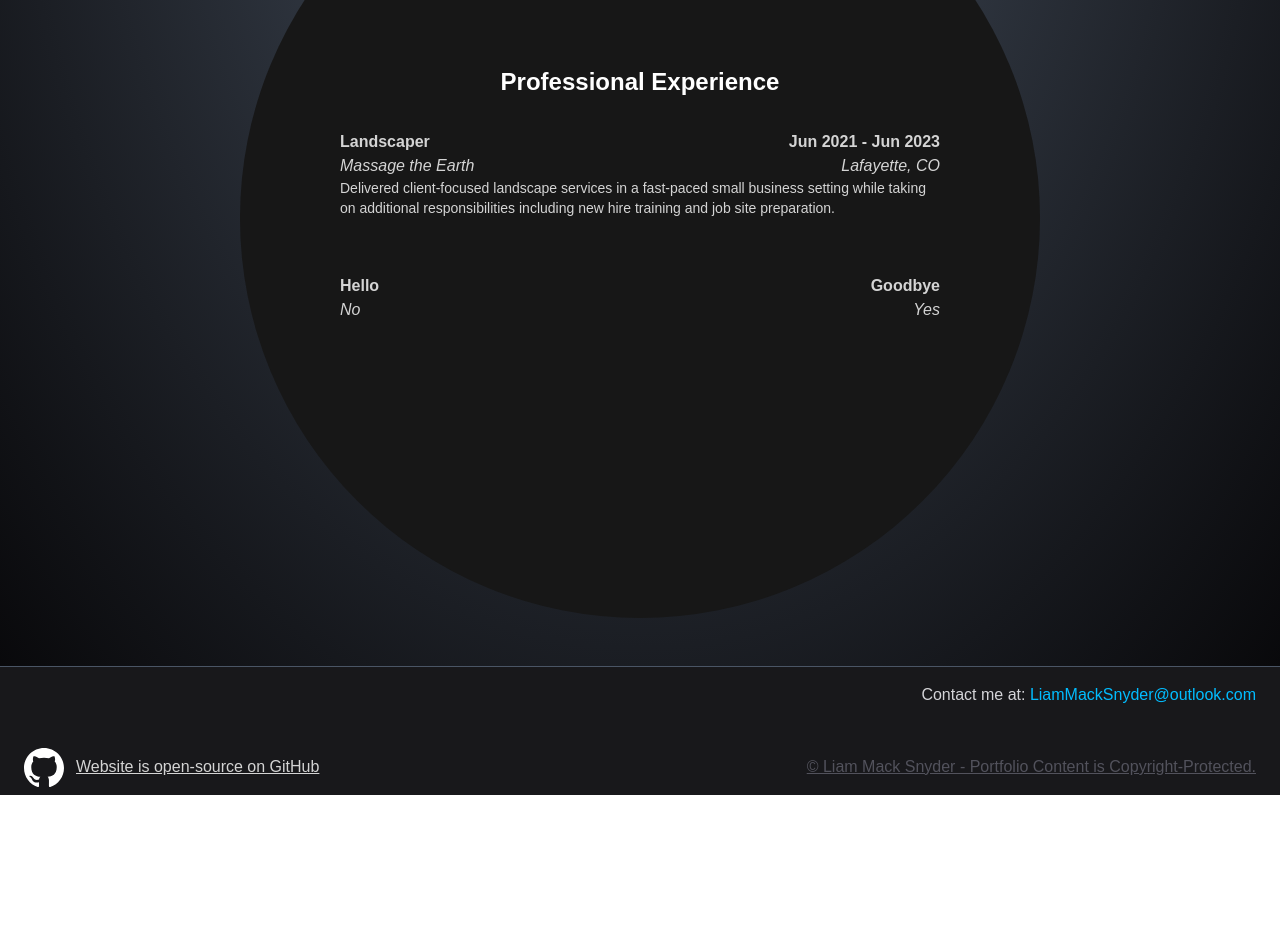
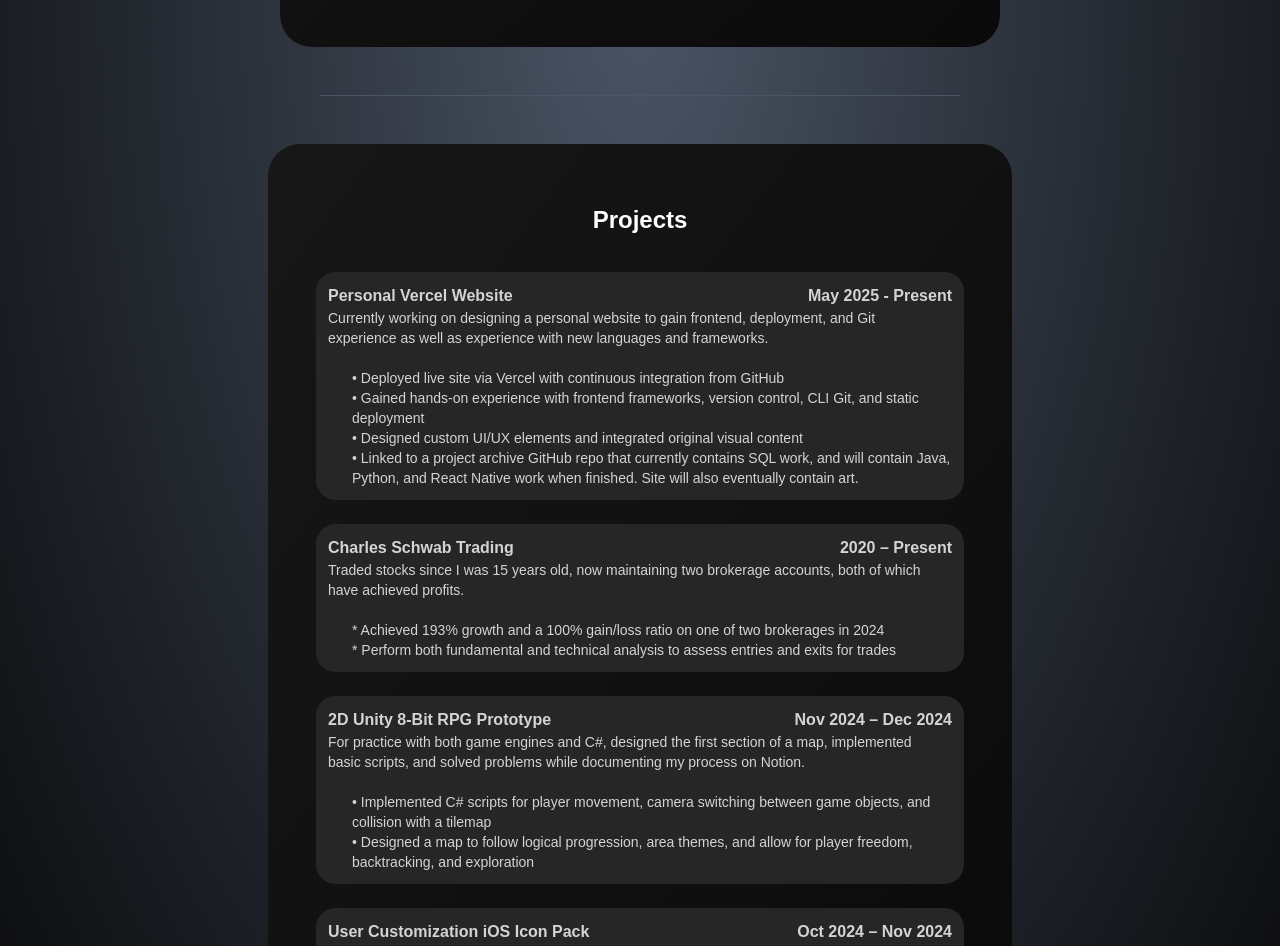
Before and after one commit to MackMaritimus/liammacksnyder, a Next.js app: page / in a window 1280 px wide. Shown: the part 2460-3406 px from the top of the page. Before the commit the page ends 3255 px from the top, so only its background shows below. Built offline with nearby package versions, Linux system fonts and the light colour scheme.

Commit message:
Responsive Resume Section, New Bubbles, and Design
- Added "bullets" property to "BubbleTable"
- Added "Projects" bubble to Resume Section
- Corrected information in Resume Section

```diff
--- a/src/components/sections/homepage/Resume.tsx
+++ b/src/components/sections/homepage/Resume.tsx
@@ -1,5 +1,7 @@
 import Head2 from "@/components/ui/Head2";
 import BubbleTable from "@/components/ui/BubbleTable";
+import Bubble1 from "@/components/ui/Bubble1";
+import CompDivider from "@/components/ui/CompDivider";
 
 // Resume Section With Qualifications
 
@@ -13,49 +15,115 @@ export default function Resume () {
                     Resume
                 </Head2>
 
-                <div className = "flex flex-col text-center bg-neutral-900 rounded-full mt-12 mb-12 w-200 h-200 p-10 justify-center items-center">
-                    <div>
+                {/* Education Bubble */}
+                <Bubble1 header = "Education">
+
+                    {/* B.S. Computer Information Systems, CSU */}
                     <BubbleTable
-                            header = "Education"
                         title = "B.S. Computer Information Systems"
                         date = "Graduation Dec 2025"
                         company = "Colorado State University"
                         location = "Fort Collins, CO"
-                            description= "Certification is Business Application Development"
+                        bullets= {`* Certification in Business Application Development`}
                     />
 
+                    {/* B.S. Marketing, CSU */}
                     <BubbleTable
                         title = "B.S. Marketing"
-                            date = "Graduation May 2025"
+                        date = "Graduation Dec 2025"
                         company = "Colorado State University"
                         location = "Fort Collins, CO"
-                            description= "Certification is Business to Business Selling"
+                        bullets= {`* Certification in Business to Business Selling`}
                     />
+                </Bubble1>
 
-                    </div>
-                </div>
+                <CompDivider/>
 
-                <div className = "flex flex-col text-center bg-neutral-900 rounded-full mt-12 mb-12 w-200 h-200 p-10 justify-center items-center">
-                    <div>
+                {/* Professional Experience Bubble */}
+                <Bubble1 header = "Professional Experience">
+
+                    {/* Landscaper Position */}
                     <BubbleTable
-                            header = "Professional Experience"
                         title = "Landscaper"
                         date = "Jun 2021 - Jun 2023"
                         company = "Massage the Earth"
                         location = "Lafayette, CO"
                         description = "Delivered client-focused landscape services in a fast-paced small business setting while taking on additional responsibilities including new hire training and job site preparation."
+                        bullets = {`
+                            * Trained 3 new team members on procedures, equipment, and customer interaction
+                            * Assisted with project planning, execution, and timeline management across job sites
+                            * Ensured client satisfaction through responsive communication and consistent work quality
+                            * Maintained high standards in a physically demanding environment with strict deadlines`
+                        }
+                    />
+
+                    {/* Student Teller Position */}
+                    <BubbleTable
+                        title = "Student Teller"
+                        date = "Jun 2019 - Jan 2021"
+                        company = "Premier Memebers Credit Union"
+                        location = "Louisville, CO"
+                        description = "Provided high-volume transactional support and member-facing service with a focus on accuracy, professionalism, and confidentiality in a regulated financial environment."
+                        bullets = {`
+                            * Prevented 2 cases of check fraud through proactive verification and awareness
+                            * Processed daily cash transactions up to $10,000
+                            * Performed vault auditing and participated in secure opening/closing procedures
+                            * Operated within strict compliance protocols and confidentiality policies
+                            * Delivered member-focused service while managing long lines and high-pressure situations`
+                        }
+                    />
+                </Bubble1>
+
+                <CompDivider/>
+
+                {/* Projects Bubble */}
+                <Bubble1 header = "Projects">
+
+                    {/* Landscaper Position */}
+                    <BubbleTable
+                        title = "Personal Vercel Website"
+                        date = "May 2025 - Present"
+                        description = "Currently working on designing a personal website to gain frontend, deployment, and Git experience as well as experience with new languages and frameworks."
+                        bullets = {`
+                            • Deployed live site via Vercel with continuous integration from GitHub
+                            • Gained hands-on experience with frontend frameworks, version control, CLI Git, and static deployment
+                            • Designed custom UI/UX elements and integrated original visual content
+                            • Linked to a project archive GitHub repo that currently contains SQL work, and will contain Java, Python, and React Native work when finished. Site will also eventually contain art.`
+                        }
+                    />
+
+                    {/* Student Teller Position */}
+                    <BubbleTable
+                        title = "Charles Schwab Trading"
+                        date = "2020 – Present"
+                        description = "Traded stocks since I was 15 years old, now maintaining two brokerage accounts, both of which have achieved profits."
+                        bullets = {`
+                            * Achieved 193% growth and a 100% gain/loss ratio on one of two brokerages in 2024
+                            * Perform both fundamental and technical analysis to assess entries and exits for trades`
+                        }
                     />
 
                     <BubbleTable
-                            title = "Hello"
-                            date = "Goodbye"
-                            company = "No"
-                            location = "Yes"
+                        title = "2D Unity 8-Bit RPG Prototype"
+                        date = "Nov 2024 – Dec 2024"
+                        description = "For practice with both game engines and C#, designed the first section of a map, implemented basic scripts, and solved problems while documenting my process on Notion."
+                        bullets = {`
+                            • Implemented C# scripts for player movement, camera switching between game objects, and collision with a tilemap
+                            • Designed a map to follow logical progression, area themes, and allow for player freedom, backtracking, and exploration`
+                        }
                     />
 
-                    </div>
-                </div>
+                    <BubbleTable
+                        title = "User Customization iOS Icon Pack"
+                        date = "Oct 2024 – Nov 2024"
+                        description = "Designed over 150 app icons for user customization tailored for launch on Etsy using Photoshop and Illustrator."
+                        bullets = {`
+                            • Completed over 150 icons, improving process eaiciency and methods as I worked, in the span of 1 month
+                            • Performed competitor analysis, designed icons for a target market of women, identified keywords, and researched pricing`
+                        }
+                    />
 
+                </Bubble1>
         </section>
     );
 }
--- /dev/null
+++ b/src/components/ui/Bubble1.tsx
@@ -0,0 +1,22 @@
+import Head3 from "./Head3";
+
+// Bubble Formatted Background Div Container for use with BubbleTable. Takes Children as Components.
+
+interface Bubble1Props {
+    header?: string
+    children?: React.ReactNode;
+}
+
+export default function ({ children, header = "" }:Bubble1Props) {
+
+    return (
+       <div className = "flex flex-col text-center bg-linear-to-br from-neutral-900 to-neutral-950 rounded-4xl mt-12 mb-12 ml-8 mr-8 max-w-full md:max-w-200 p-10 md:p-15 justify-center md:justify-start items-center">
+            <div>
+                <Head3>
+                    {header}
+                </Head3>
+                {children}
+            </div>
+       </div>
+    )
+}
--- a/src/components/ui/BubbleTable.tsx
+++ b/src/components/ui/BubbleTable.tsx
@@ -1,27 +1,23 @@
-import Head3 from "@/components/ui/Head3";
 import Body from "@/components/ui/Body";
 import BodySmall from "@/components/ui/BodySmall";
 
 // Bubble Component, Made for Resume Section. Takes Title, Date, Company, Location, and Description as Params.
 
 interface BubbleTableProps {
-    header?:string;
     title?: string;
     date?: string;
     company?: string;
     location?: string;
     description?: string;
+    bullets?: string;
 }
 
-export default function BubbleTable ({ header = "", title = "", date = "", company = "", location = "", description = ""}:BubbleTableProps) {
+export default function BubbleTable ({ title="", date="", company="", location="", description="",bullets=""}:BubbleTableProps) {
 
     return (
-    <div>
-        <Head3 className = "mt-2">
-            {header}
-        </Head3>
 
-        <div className = "grid grid-cols-2 grid-rows-2 max-w-150 mt-8">
+    <div className = "bg-neutral-800 rounded-[8px] ring-12 ring-neutral-800">
+        <div className = "grid grid-cols-2 mt-12 text-bottom">
             <Body className = "text-left col-start-1 row-start-1 font-bold">
                 {title}
             </Body>
@@ -34,17 +30,19 @@ export default function BubbleTable ({ header = "", title = "", date = "", compa
                 {company}
             </Body>
 
-            <Body className = "text-right col-start-2 row-start-2 italic">
+            <Body className = "text-right text-top col-start-2 row-start-2 italic">
                 {location}
             </Body>
 
         </div>
 
-        <BodySmall className = "text-left max-w-150 mb-14">
+        <BodySmall className = "text-left max-w-150">
             {description}
+        </BodySmall>
+
+        <BodySmall className = "text-left max-w-150 whitespace-pre-line ml-6">
+            {bullets}
         </BodySmall>
     </div>
     );
 }
-
-//   <div className = "flex flex-col text-center bg-neutral-900 rounded-full mt-12 mb-12 w-200 h-200 p-10 justify-center items-center">
--- /dev/null
+++ b/src/components/ui/CompDivider.tsx
@@ -0,0 +1,9 @@
+
+// Divider for Componenets within Sections. Takes Up 50% of the Parent
+
+export default function CompDivider () {
+
+    return (
+        <hr className = "w-[50%] border-gray-600 mt-0 mb-0" />
+    );
+}
```
Lines whose indentation alone changed are shown as unchanged.
